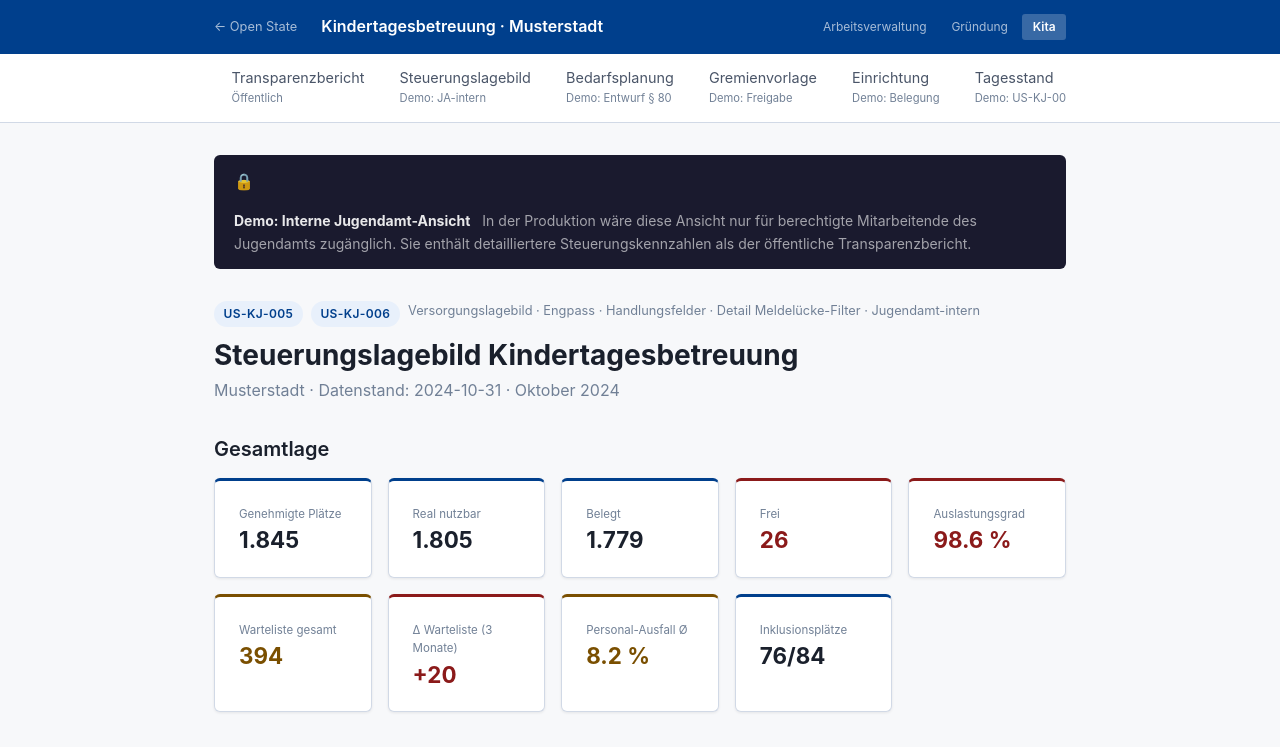
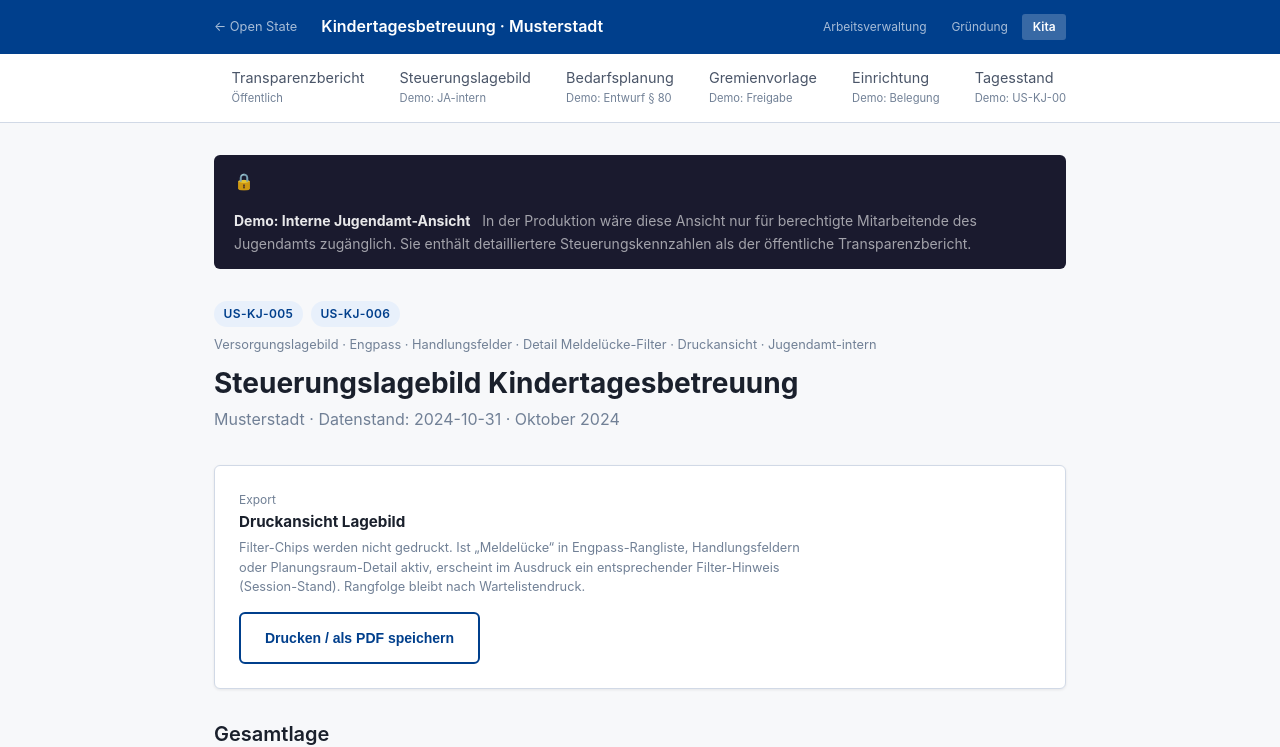
Before and after one commit to d0npedro/open-state, a Next.js app in the folder demo/: page /kita/lagebild in a window 1280 px wide. Shown: the top 747 px of the page. Built offline with nearby package versions, Linux system fonts and the light colour scheme.

Commit message:
feat(kita): Lagebild Druckansicht mit Meldelücke-Filter-Hinweisen
US-KJ-005/006: Druckleiste, Print-CSS und print-only Dokumentation
aktiver Meldelücke-Filter in Engpass, Handlungsfeldern und Detail.

```diff
--- a/demo/app/kita/lagebild/page.tsx
+++ b/demo/app/kita/lagebild/page.tsx
@@ -3,6 +3,7 @@ import { KitaMeldeeingangPanel } from '@/components/kita/KitaMeldeeingangPanel';
 import { KitaEngpassRangliste } from '@/components/kita/KitaEngpassRangliste';
 import { KitaHandlungsfelder } from '@/components/kita/KitaHandlungsfelder';
 import { KitaPlanungsraumDetailListe } from '@/components/kita/KitaPlanungsraumDetailListe';
+import { KitaLagebildDruck } from '@/components/kita/KitaLagebildDruck';
 
 // ─── Hauptseite ──────────────────────────────────────────────────────────────
 
@@ -34,8 +35,9 @@ export default function KitaLagebildPage() {
 
   return (
     <div style={{ display: 'flex', flexDirection: 'column', gap: '2rem' }}>
-      {/* Demo-Zugangs-Banner */}
+      {/* Demo-Zugangs-Banner – nicht drucken */}
       <div
+        className="no-print"
         style={{
           padding: '0.875rem 1.25rem',
           background: '#1a1a2e',
@@ -62,6 +64,7 @@ export default function KitaLagebildPage() {
       {/* Story-Badges + Titel */}
       <div>
         <div
+          className="no-print"
           style={{
             fontSize: '0.8rem',
             color: 'var(--color-text-muted)',
@@ -75,7 +78,7 @@ export default function KitaLagebildPage() {
           <span className="badge badge-primary">US-KJ-006</span>
           <span>
             Versorgungslagebild · Engpass · Handlungsfelder · Detail Meldelücke-Filter ·
-            Jugendamt-intern
+            Druckansicht · Jugendamt-intern
           </span>
         </div>
         <h1 style={{ marginBottom: '0.4rem' }}>Steuerungslagebild Kindertagesbetreuung</h1>
@@ -83,6 +86,9 @@ export default function KitaLagebildPage() {
           {lb.kommuneBezeichnung} · Datenstand: {lb.stand} · {lb.berichtszeitraum}
         </p>
       </div>
+
+      {/* Druckleiste + Print-CSS (Filter-Hinweise in Engpass/Handlungsfelder/Detail) */}
+      <KitaLagebildDruck />
 
       {/* Gesamtkennzahlen (intern, mehr Detail als öffentlich) */}
       <section>
@@ -190,13 +196,15 @@ export default function KitaLagebildPage() {
         }}
       >
         Definitionen aller Kennzahlen und Berechnungsformeln finden Sie im{' '}
-        <a href="/kita" style={{ color: 'var(--color-primary)' }}>
+        <a href="/kita" className="no-print" style={{ color: 'var(--color-primary)' }}>
           öffentlichen Transparenzbericht (Methodik-Abschnitt)
         </a>
+        <span className="print-only">öffentlichen Transparenzbericht (Methodik-Abschnitt)</span>
         . Dieses Lagebild verwendet dieselben Berechnungsgrundlagen — intern mit höherer regionaler
         Granularität. Residuale Planungslücke und Meldebasis sind methodische Hinweise (wie
         Bedarfsplanung und Transparenzbericht), keine automatische Handlungsempfehlung. Schnellfilter
-        „Meldelücke“ in Engpass, Handlungsfeldern und Detailkarten ändern nur die Sichtbarkeit.
+        „Meldelücke“ in Engpass, Handlungsfeldern und Detailkarten ändern nur die Sichtbarkeit; bei
+        aktivem Filter dokumentiert der Ausdruck den Filterstand (print-only-Hinweis je Abschnitt).
       </div>
     </div>
   );
--- a/demo/components/kita/KitaEngpassRangliste.tsx
+++ b/demo/components/kita/KitaEngpassRangliste.tsx
@@ -98,7 +98,9 @@ export function KitaEngpassRangliste({
         Optional Schnellfilter „Meldelücke“ (wie politische Vorlage / Planungsraum-Explorer).
       </p>
 
+      {/* Schnellfilter: interaktiv / nicht drucken */}
       <div
+        className="no-print"
         role="group"
         aria-label="Schnellfilter Engpass-Rangliste Meldelücke"
         style={{ display: 'flex', flexWrap: 'wrap', gap: '0.5rem', marginBottom: '0.85rem' }}
@@ -130,6 +132,21 @@ export function KitaEngpassRangliste({
           </span>
         </button>
       </div>
+
+      {filter === 'MELDELUECKE' && (
+        <p
+          className="print-only"
+          style={{
+            fontSize: '0.8rem',
+            color: 'var(--color-text-muted)',
+            margin: '0 0 0.65rem',
+            lineHeight: 1.5,
+          }}
+        >
+          Gefiltert: nur Planungsräume mit Meldelücke (Stand Ausdruck · Session-sensitiv).
+          Original-Rang nach Wartelistendruck unverändert.
+        </p>
+      )}
 
       {rows.length === 0 ? (
         <p
--- a/demo/components/kita/KitaHandlungsfelder.tsx
+++ b/demo/components/kita/KitaHandlungsfelder.tsx
@@ -83,7 +83,9 @@ export function KitaHandlungsfelder({
         Optional Schnellfilter „Meldelücke“ (wie Engpass-Rangliste / politische Vorlage).
       </p>
 
+      {/* Schnellfilter: interaktiv / nicht drucken */}
       <div
+        className="no-print"
         role="group"
         aria-label="Schnellfilter Handlungsfelder Meldelücke"
         style={{ display: 'flex', flexWrap: 'wrap', gap: '0.5rem', marginBottom: '0.85rem' }}
@@ -115,6 +117,21 @@ export function KitaHandlungsfelder({
           </span>
         </button>
       </div>
+
+      {filter === 'MELDELUECKE' && (
+        <p
+          className="print-only"
+          style={{
+            fontSize: '0.8rem',
+            color: 'var(--color-text-muted)',
+            margin: '0 0 0.65rem',
+            lineHeight: 1.5,
+          }}
+        >
+          Gefiltert: nur Handlungsfelder mit Meldelücke (Stand Ausdruck · Session-sensitiv).
+          Reihenfolge nach Wartelistendruck unverändert.
+        </p>
+      )}
 
       {rows.length === 0 ? (
         <p
--- /dev/null
+++ b/demo/components/kita/KitaLagebildDruck.tsx
@@ -0,0 +1,67 @@
+'use client';
+
+/**
+ * Druckleiste und Print-CSS für das Steuerungslagebild (US-KJ-005/006).
+ *
+ * Schnellfilter „Meldelücke“ in Engpass / Handlungsfeldern / Detail sind interaktiv
+ * (no-print); bei aktivem Filter erscheint im Ausdruck ein print-only-Hinweis
+ * (Spiegel zu politischer Vorlage US-KJ-008). Keine Kind- oder Personennamen.
+ */
+
+export function KitaLagebildDruck() {
+  return (
+    <>
+      <div
+        className="no-print card"
+        style={{
+          display: 'flex',
+          flexWrap: 'wrap',
+          gap: '1rem',
+          alignItems: 'center',
+          justifyContent: 'space-between',
+        }}
+      >
+        <div style={{ maxWidth: '36rem' }}>
+          <div style={{ fontSize: '0.75rem', color: 'var(--color-text-muted)' }}>Export</div>
+          <strong style={{ fontSize: '0.95rem' }}>Druckansicht Lagebild</strong>
+          <p
+            style={{
+              fontSize: '0.8rem',
+              color: 'var(--color-text-muted)',
+              margin: '0.25rem 0 0',
+              lineHeight: 1.5,
+            }}
+          >
+            Filter-Chips werden nicht gedruckt. Ist „Meldelücke“ in Engpass-Rangliste,
+            Handlungsfeldern oder Planungsraum-Detail aktiv, erscheint im Ausdruck ein
+            entsprechender Filter-Hinweis (Session-Stand). Rangfolge bleibt nach
+            Wartelistendruck.
+          </p>
+        </div>
+        <button
+          type="button"
+          className="btn btn-secondary"
+          onClick={() => window.print()}
+          style={{ fontSize: '0.875rem', flexShrink: 0 }}
+        >
+          Drucken / als PDF speichern
+        </button>
+      </div>
+
+      <style
+        dangerouslySetInnerHTML={{
+          __html: `
+            .print-only { display: none; }
+            @media print {
+              .no-print { display: none !important; }
+              .print-only { display: block !important; }
+              body > div > header,
+              body nav { display: none !important; }
+              main { padding: 0 !important; }
+            }
+          `,
+        }}
+      />
+    </>
+  );
+}
--- a/demo/components/kita/KitaPlanungsraumDetailListe.tsx
+++ b/demo/components/kita/KitaPlanungsraumDetailListe.tsx
@@ -340,7 +340,9 @@ export function KitaPlanungsraumDetailListe({
         bleibt nach Wartelistendruck.
       </p>
 
+      {/* Schnellfilter: interaktiv / nicht drucken */}
       <div
+        className="no-print"
         role="group"
         aria-label="Schnellfilter Planungsraum-Detail Meldelücke"
         style={{ display: 'flex', flexWrap: 'wrap', gap: '0.5rem', marginBottom: '0.85rem' }}
@@ -372,6 +374,22 @@ export function KitaPlanungsraumDetailListe({
           </span>
         </button>
       </div>
+
+      {filter === 'MELDELUECKE' && (
+        <p
+          className="print-only"
+          style={{
+            fontSize: '0.8rem',
+            color: 'var(--color-text-muted)',
+            margin: '0 0 0.65rem',
+            lineHeight: 1.5,
+          }}
+        >
+          Gefiltert: nur Planungsräume mit Meldelücke in der Detailansicht (Stand Ausdruck ·
+          Session-sensitiv). Original-Rang nach Wartelistendruck unverändert. Residual-Summenhinweis
+          bezieht sich weiterhin auf alle Räume.
+        </p>
+      )}
 
       {/* Summenhinweis: immer über alle Räume (Methodik), unabhängig vom Sichtfilter */}
       <KitaLagebildResidualSummenHinweis residualByRaumId={residualByRaumId} />
```
Also changed, not shown: 1 other file (tests, documents, lock files or other folders).
